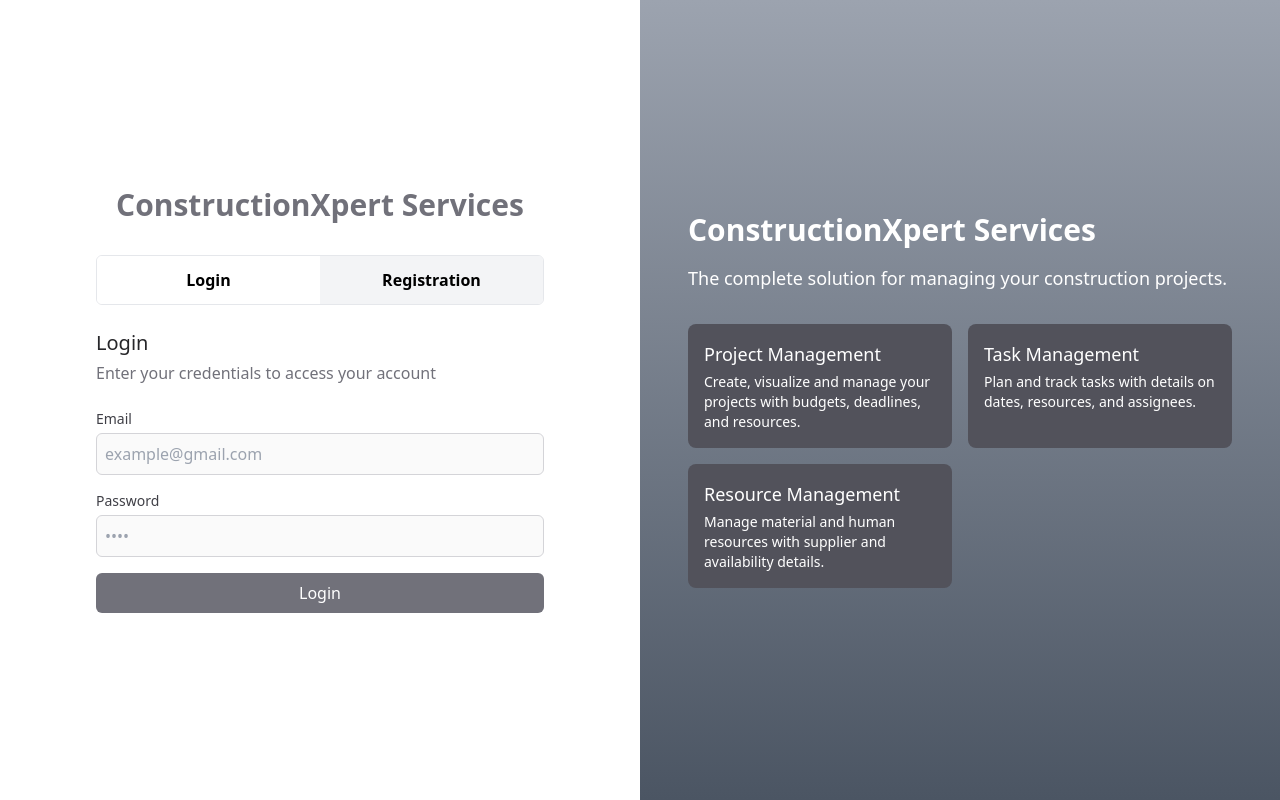
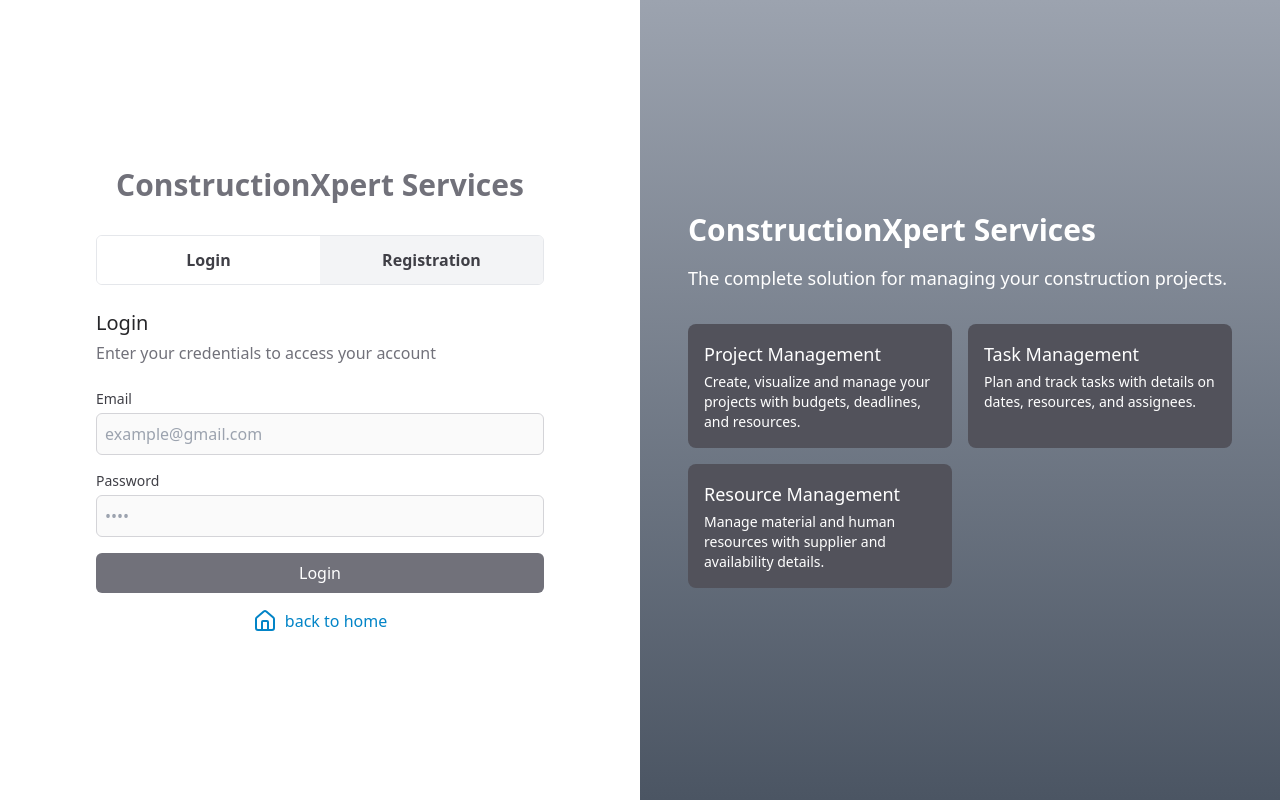
Before and after one commit to KaraniAbdellah/ConstructionXpert_App, a React (Vite) app in the folder frontend/: page /auth in a window 1280 px wide. Built offline with nearby package versions, Linux system fonts and the light colour scheme.

Commit message:
ad button to go to home

```diff
--- a/frontend/src/App.jsx
+++ b/frontend/src/App.jsx
@@ -63,7 +63,7 @@ function App() {
   console.log("App " + isLogin);
 
   return (
-    <div className="w-full relative min-h-screen">
+    <div className="app w-full relative min-h-screen">
       <div>
         <Routes>
           <Route
--- a/frontend/src/components/Home_Com/Header.jsx
+++ b/frontend/src/components/Home_Com/Header.jsx
@@ -1,13 +1,15 @@
 // Header.jsx
 import React from "react";
 import logo from "../../assets/logo1.png";
-import { Link } from "react-router";
-import Cookie from 'js-cookie';
+import { Link, useNavigate } from "react-router";
+import Cookie from "js-cookie";
 
 const Header = ({ isLogin, setIsLogin }) => {
+  const navigate = useNavigate();
   const handleLogout = () => {
     setIsLogin(false);
     Cookie.remove("token");
+    navigate("/auth");
   };
   return (
     <header className="bg-white z-10 fixed w-full p-2 shadow-sm h-[80px] flex justify-center items-center">
@@ -20,7 +22,10 @@ const Header = ({ isLogin, setIsLogin }) => {
           />
         </div>
         <nav className="flex space-x-6 items-center">
-          <button onClick={() => window.scroll(0, 0)} className="font-medium text-gray-800 hover:text-zinc-700 transition-all flex items-center">
+          <button
+            onClick={() => window.scroll(0, 0)}
+            className="font-medium text-gray-800 hover:text-zinc-700 transition-all flex items-center"
+          >
             Home
           </button>
           <Link to="/faq">
@@ -39,11 +44,9 @@ const Header = ({ isLogin, setIsLogin }) => {
               <button className="button">Register now</button>
             </Link>
           ) : (
-            <Link to="/auth">
-              <button onClick={() => handleLogout()} className="button">
-                Logout
-              </button>
-            </Link>
+            <button onClick={() => handleLogout()} className="button">
+              Logout
+            </button>
           )}
         </nav>
       </div>
--- a/frontend/src/components/auth/Auth.jsx
+++ b/frontend/src/components/auth/Auth.jsx
@@ -3,6 +3,8 @@ import axios from "axios";
 import Cookies from "js-cookie";
 import { useNavigate } from "react-router";
 import Loading from "../Loading";
+import { House } from "lucide-react";
+import { Link } from "react-router";
 
 const Auth = ({ isLogin, setIsLogin }) => {
   const navigate = useNavigate();
@@ -22,9 +24,7 @@ const Auth = ({ isLogin, setIsLogin }) => {
     };
 
     try {
-      await axios
-        .post("http://127.0.0.1:3000/user/Login", user)
-        .then((res) => {
+      await axios.post("http://127.0.0.1:3000/user/Login", user).then((res) => {
         if (res.data.token) {
           setIsLogin(true);
           Cookies.set("token", res.data.token);
@@ -58,9 +58,10 @@ const Auth = ({ isLogin, setIsLogin }) => {
       alert("User Already Exit");
     }
   };
+  console.log("Auth " + isLogin);
 
   return (
-    <div className="min-h-screen flex">
+    <div className="min-h-screen flex relative">
       {/* Left Side */}
       <div className="w-full md:w-1/2 p-8 flex flex-col items-center justify-center">
         <div className="w-full max-w-md">
@@ -74,7 +75,7 @@ const Auth = ({ isLogin, setIsLogin }) => {
           {/* Tabs */}
           <div className="flex mb-6 border rounded-md overflow-hidden">
             <button
-              className={`flex-1 py-3 text-center font-semibold ${
+              className={`flex-1 py-3 text-zinc-700 text-center font-semibold ${
                 activeTab === "login" ? "bg-white" : "bg-gray-100"
               }`}
               onClick={() => setActiveTab("login")}
@@ -82,7 +83,7 @@ const Auth = ({ isLogin, setIsLogin }) => {
               Login
             </button>
             <button
-              className={`flex-1 py-3 text-center font-semibold ${
+              className={`flex-1 text-zinc-700 py-3 text-center font-semibold ${
                 activeTab === "registration" ? "bg-white" : "bg-gray-100"
               }`}
               onClick={() => setActiveTab("registration")}
@@ -99,7 +100,7 @@ const Auth = ({ isLogin, setIsLogin }) => {
                 Enter your credentials to access your account
               </p>
 
-              <form className="space-y-4">
+              <form onSubmit={(e) => handleLogin(e)} className="space-y-4">
                 <div>
                   <label
                     htmlFor="email-login"
@@ -139,12 +140,17 @@ const Auth = ({ isLogin, setIsLogin }) => {
                 </div>
 
                 <button
-                  onClick={(e) => handleLogin(e)}
                   type="submit"
                   className="w-full py-2 px-4 bg-zinc-500 hover:bg-zinc-600 text-white font-medium rounded-md"
                 >
                   Login
                 </button>
+                <Link to="/">
+                  <button className="flex justify-center items-center w-full mt-4">
+                    <House className="mr-2 text-sky-600" />{" "}
+                    <p className="text-sky-600">back to home</p>
+                  </button>
+                </Link>
               </form>
             </div>
           )}
@@ -258,10 +264,16 @@ const Auth = ({ isLogin, setIsLogin }) => {
                 <button
                   onClick={(e) => handleRegistration(e)}
                   type="submit"
-                  className="w-full py-2 px-4 bg-zinc-500 hover:bg-zinc-600 text-white font-medium rounded-md"
+                  className="w-full mb-4 py-2 px-4 bg-zinc-500 hover:bg-zinc-600 text-white font-medium rounded-md"
                 >
                   Register
                 </button>
+                <Link to="/">
+                  <button className="flex justify-center items-center w-full mt-4">
+                    <House className="mr-2 text-sky-600" />{" "}
+                    <p className="text-sky-600">back to home</p>
+                  </button>
+                </Link>
               </form>
             </div>
           )}
--- a/frontend/src/components/main_com/Main.jsx
+++ b/frontend/src/components/main_com/Main.jsx
@@ -1,26 +1,39 @@
 import React from "react";
 import Project from "./Project";
 import Task from "./Task";
-import { LogOut } from "lucide-react";
+import { LogOut, House } from "lucide-react";
 import Resource from "./Resource";
-import { Cookie } from "lucide-react";
+import Cookie from "js-cookie";
+import { useNavigate, Link } from "react-router";
 
-export default function Main({setIsLogin}) {
+export default function Main({ setIsLogin }) {
+  const navigate = useNavigate();
   const handleLogout = () => {
     setIsLogin(false);
     Cookie.remove("token");
+    navigate("/auth");
   };
 
   return (
-    <div className="relative w-full h-screen">
+    <div className="w-full h-full">
       <Project></Project>
+      <div className="z-1 text-white absolute bottom-5 left-10 flex flex-col justify-between items-center">
+        <Link to="/">
+          <button
+            type="button"
+            className="bg-sky-600 opacity-80 mb-2 hover:bg-sky-700 focus:outline-none font-medium rounded-md text-sm p-2 text-center"
+          >
+            <House />
+          </button>
+        </Link>
         <button
           onClick={() => handleLogout()}
           type="button"
-        className="z-50 text-white absolute bottom-5 left-10 bg-red-600 hover:bg-red-700 focus:outline-none font-medium rounded-md text-sm p-2 text-center dark:bg-red-600 dark:hover:bg-red-700 dark:focus:ring-red-900"
+          className=" bg-red-600 opacity-80 hover:bg-red-700 focus:outline-none font-medium rounded-md text-sm p-2 text-center"
         >
           <LogOut />
         </button>
       </div>
+    </div>
   );
 }
--- a/frontend/src/components/main_com/Project.jsx
+++ b/frontend/src/components/main_com/Project.jsx
@@ -60,7 +60,7 @@ export default function Project() {
     <div
       className={`p-5 ${
         RenderProjectFrom
-          ? "before:absolute before:bg-zinc-700 before:opacity-50 before:top-0 before:left-0 before:w-full before:min-h-screen"
+          ? "before:absolute before:bg-zinc-700 before:opacity-50 before:top-0 before:left-0 before:w-full before:h-full"
           : ""
       }`}
     >
@@ -99,7 +99,7 @@ export default function Project() {
               key={index}
               id={project._id}
               className={`project bg-zinc-100 px-3 pt-3 rounded-lg shadow-sm hover:shadow-md transition-shadow duration-300
-        ${RenderProjectFrom ? "z-[-1]" : "z-50"}`}
+        ${RenderProjectFrom ? "z-[-1]" : "z-0"}`}
             >
               <div className="bg-gray-200 p-3 rounded-t-md flex justify-between items-center">
                 <p className="text-zinc-700 text-lg font-bold truncate">
```
Lines whose indentation alone changed are shown as unchanged.
